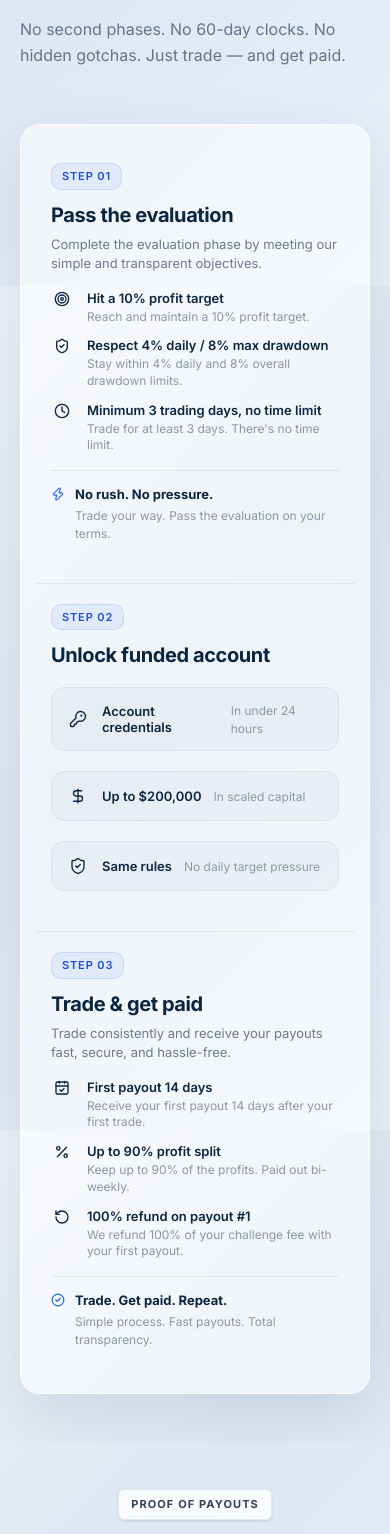
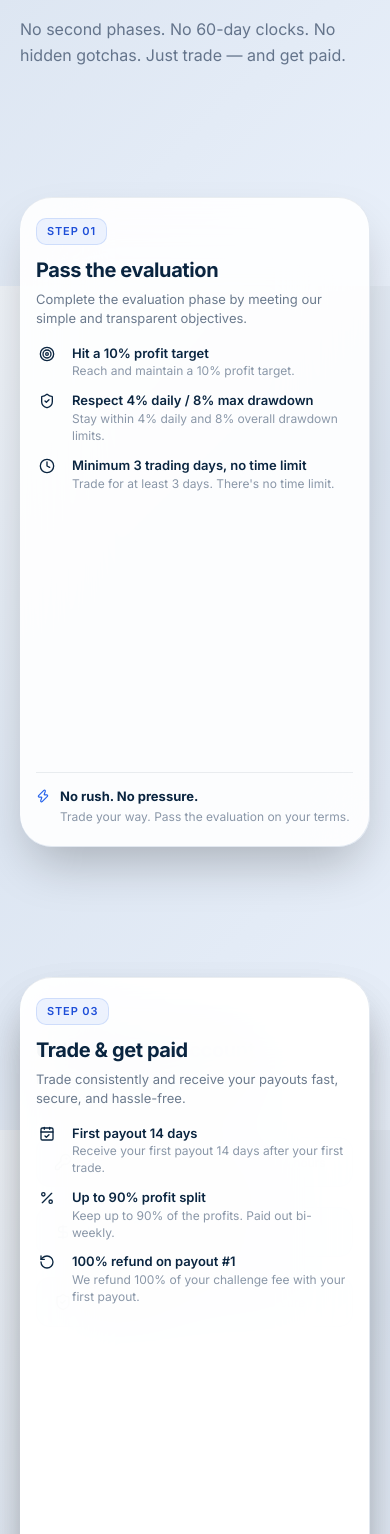
Before and after one commit to jatinkatariaaaa/thepeoplepropwebsite, a Next.js app: page / in a window 390 px wide. Shown: the part 8154-9688 px from the top of the page. Built offline with nearby package versions, Linux system fonts and the light colour scheme.

Commit message:
Implement GSAP scrolling card stack animation for EvaluationSteps section

```diff
--- a/src/components/landing/EvaluationSteps.tsx
+++ b/src/components/landing/EvaluationSteps.tsx
@@ -1,6 +1,8 @@
 "use client";
 
-import { AnimatedSection, AnimatedItem } from "@/components/ui/AnimatedSection";
+import { useEffect, useRef } from "react";
+import gsap from "gsap";
+import { ScrollTrigger } from "gsap/ScrollTrigger";
 import { SectionHeading } from "@/components/ui/SectionHeading";
 import { Button } from "@/components/ui/Button";
 import {
@@ -18,20 +20,85 @@ import {
   CheckCircle2,
 } from "lucide-react";
 
-/* ────────────────────────────────────────────────────────
-   Evaluation Steps — "Three steps from signup to funded"
-   Glassmorphism panel with 3 horizontal step cards
-   ──────────────────────────────────────────────────────── */
+if (typeof window !== "undefined") {
+  gsap.registerPlugin(ScrollTrigger);
+}
 
 export function EvaluationSteps() {
+  const sectionRef = useRef<HTMLDivElement>(null);
+  const triggerRef = useRef<HTMLDivElement>(null);
+  const cardRefs = useRef<(HTMLDivElement | null)[]>([]);
+
+  useEffect(() => {
+    const trigger = triggerRef.current;
+    const cards = cardRefs.current.filter(Boolean) as HTMLDivElement[];
+    const totalCards = cards.length;
+
+    if (!trigger || totalCards === 0) return;
+
+    // Set initial positions: first card visible, rest below
+    gsap.set(cards[0], { yPercent: 0, scale: 1, rotation: 0, opacity: 1 });
+    for (let i = 1; i < totalCards; i++) {
+      gsap.set(cards[i], { yPercent: 120, scale: 1, rotation: 0, opacity: 1 });
+    }
+
+    // Build the scroll-driven timeline
+    const tl = gsap.timeline({
+      scrollTrigger: {
+        trigger: trigger,
+        start: "top top",
+        end: () => `+=${window.innerHeight * (totalCards - 1)}`,
+        pin: true,
+        scrub: 1,
+        pinSpacing: true,
+        invalidateOnRefresh: true,
+      },
+    });
+
+    for (let i = 0; i < totalCards - 1; i++) {
+      // Current card shrinks and rotates slightly
+      tl.to(
+        cards[i],
+        {
+          scale: 0.9,
+          rotation: -2,
+          yPercent: -5,
+          opacity: 0.6,
+          duration: 1,
+          ease: "none",
+          force3D: true,
+        },
+        i,
+      );
+
+      // Next card slides up into view
+      tl.to(
+        cards[i + 1],
+        {
+          yPercent: 0,
+          duration: 1,
+          ease: "none",
+          force3D: true,
+        },
+        i,
+      );
+    }
+
+    const ro = new ResizeObserver(() => ScrollTrigger.refresh());
+    if (sectionRef.current) ro.observe(sectionRef.current);
+
+    return () => {
+      ro.disconnect();
+      tl.kill();
+      ScrollTrigger.getAll().forEach((st) => st.kill());
+    };
+  }, []);
+
   return (
-    <section
-      id="how"
-      className="relative py-12 md:py-32 overflow-hidden"
-    >
-      <div className="mx-auto max-w-7xl px-5 md:px-8">
+    <section ref={sectionRef} id="how" className="relative overflow-hidden z-10 pt-12 md:pt-32">
+      <div className="mx-auto max-w-7xl px-5 md:px-8 mb-8 md:mb-16">
         {/* Header */}
-        <div className="flex items-end justify-between gap-8 flex-wrap mb-14">
+        <div className="flex items-end justify-between gap-8 flex-wrap">
           <SectionHeading
             eyebrow="How It Works"
             title={
@@ -52,21 +119,24 @@ export function EvaluationSteps() {
             <ArrowRight className="w-4 h-4" />
           </Button>
         </div>
+      </div>
 
-        {/* Glass panel */}
-        <AnimatedSection>
-          <div className="evalsteps-panel">
-            <AnimatedSection stagger className="evalsteps-grid">
+      {/* Pinned Scroll Container */}
+      <div ref={triggerRef} className="relative flex items-center justify-center w-full" style={{ height: "100vh" }}>
+
+        {/* Absolute Wrapper for the 3 Cards */}
+        <div className="relative w-full max-w-lg md:max-w-xl lg:max-w-2xl px-5 h-full max-h-[650px] md:max-h-[500px]">
+
           {/* ─── STEP 01 ─── */}
-              <AnimatedItem>
-                <div className="evalsteps-card">
+          <div
+            ref={(el) => { cardRefs.current[0] = el; }}
+            className="absolute top-0 left-0 w-full h-full will-change-transform px-5"
+          >
+            <div className="evalsteps-card h-full bg-white/90 backdrop-blur-2xl shadow-2xl rounded-[32px] border border-slate-200">
               <div className="evalsteps-step-badge">Step 01</div>
-                  <h3 className="evalsteps-card-title">
-                    Pass the evaluation
-                  </h3>
+              <h3 className="evalsteps-card-title">Pass the evaluation</h3>
               <p className="evalsteps-card-desc">
-                    Complete the evaluation phase by meeting our simple and
-                    transparent objectives.
+                Complete the evaluation phase by meeting our simple and transparent objectives.
               </p>
 
               <div className="evalsteps-bullets">
@@ -75,12 +145,8 @@ export function EvaluationSteps() {
                     <Target size={16} strokeWidth={2} />
                   </span>
                   <div>
-                        <div className="evalsteps-bullet-title">
-                          Hit a 10% profit target
-                        </div>
-                        <div className="evalsteps-bullet-sub">
-                          Reach and maintain a 10% profit target.
-                        </div>
+                    <div className="evalsteps-bullet-title">Hit a 10% profit target</div>
+                    <div className="evalsteps-bullet-sub">Reach and maintain a 10% profit target.</div>
                   </div>
                 </div>
 
@@ -89,12 +155,8 @@ export function EvaluationSteps() {
                     <ShieldCheck size={16} strokeWidth={2} />
                   </span>
                   <div>
-                        <div className="evalsteps-bullet-title">
-                          Respect 4% daily / 8% max drawdown
-                        </div>
-                        <div className="evalsteps-bullet-sub">
-                          Stay within 4% daily and 8% overall drawdown limits.
-                        </div>
+                    <div className="evalsteps-bullet-title">Respect 4% daily / 8% max drawdown</div>
+                    <div className="evalsteps-bullet-sub">Stay within 4% daily and 8% overall drawdown limits.</div>
                   </div>
                 </div>
 
@@ -103,63 +165,49 @@ export function EvaluationSteps() {
                     <Clock size={16} strokeWidth={2} />
                   </span>
                   <div>
-                        <div className="evalsteps-bullet-title">
-                          Minimum 3 trading days, no time limit
+                    <div className="evalsteps-bullet-title">Minimum 3 trading days, no time limit</div>
+                    <div className="evalsteps-bullet-sub">Trade for at least 3 days. There&apos;s no time limit.</div>
                   </div>
-                        <div className="evalsteps-bullet-sub">
-                          Trade for at least 3 days. There&apos;s no time limit.
+                </div>
+              </div>
+
+              <div className="evalsteps-card-footer mt-auto">
+                <Zap size={14} className="evalsteps-footer-icon" />
+                <div>
+                  <div className="evalsteps-footer-bold">No rush. No pressure.</div>
+                  <div className="evalsteps-footer-sub">Trade your way. Pass the evaluation on your terms.</div>
                 </div>
               </div>
             </div>
           </div>
 
-                  <div className="evalsteps-card-footer">
-                    <Zap size={14} className="evalsteps-footer-icon" />
-                    <div>
-                      <div className="evalsteps-footer-bold">
-                        No rush. No pressure.
-                      </div>
-                      <div className="evalsteps-footer-sub">
-                        Trade your way. Pass the evaluation on your terms.
-                      </div>
-                    </div>
-                  </div>
-                </div>
-              </AnimatedItem>
-
           {/* ─── STEP 02 ─── */}
-              <AnimatedItem>
-                <div className="evalsteps-card">
-                  <div className="evalsteps-step-badge">
-                    Step 02
-                  </div>
-                  <h3 className="evalsteps-card-title">
-                    Unlock funded account
-                  </h3>
+          <div
+            ref={(el) => { cardRefs.current[1] = el; }}
+            className="absolute top-0 left-0 w-full h-full will-change-transform px-5"
+          >
+            <div className="evalsteps-card h-full bg-white/90 backdrop-blur-2xl shadow-2xl rounded-[32px] border border-slate-200">
+              <div className="evalsteps-step-badge">Step 02</div>
+              <h3 className="evalsteps-card-title">Unlock funded account</h3>
+              <p className="evalsteps-card-desc mb-6">
+                Receive your live credentials quickly and start trading real capital.
+              </p>
 
               <div className="evalsteps-stats-grid">
                 <div className="evalsteps-stat">
                   <span className="evalsteps-stat-icon">
                     <KeyRound size={18} strokeWidth={1.8} />
                   </span>
-                      <div className="evalsteps-stat-label">
-                        Account credentials
-                      </div>
-                      <div className="evalsteps-stat-value">
-                        In under 24 hours
-                      </div>
+                  <div className="evalsteps-stat-label">Account credentials</div>
+                  <div className="evalsteps-stat-value">In under 24 hours</div>
                 </div>
 
                 <div className="evalsteps-stat">
                   <span className="evalsteps-stat-icon">
                     <DollarSign size={18} strokeWidth={1.8} />
                   </span>
-                      <div className="evalsteps-stat-label">
-                        Up to $200,000
-                      </div>
-                      <div className="evalsteps-stat-value">
-                        In scaled capital
-                      </div>
+                  <div className="evalsteps-stat-label">Up to $200,000</div>
+                  <div className="evalsteps-stat-value">In scaled capital</div>
                 </div>
 
                 <div className="evalsteps-stat">
@@ -167,26 +215,22 @@ export function EvaluationSteps() {
                     <ShieldCheck size={18} strokeWidth={1.8} />
                   </span>
                   <div className="evalsteps-stat-label">Same rules</div>
-                      <div className="evalsteps-stat-value">
-                        No daily target pressure
+                  <div className="evalsteps-stat-value">No daily target pressure</div>
                 </div>
               </div>
             </div>
           </div>
-              </AnimatedItem>
 
           {/* ─── STEP 03 ─── */}
-              <AnimatedItem>
-                <div className="evalsteps-card">
-                  <div className="evalsteps-step-badge">
-                    Step 03
-                  </div>
-                  <h3 className="evalsteps-card-title">
-                    Trade &amp; get paid
-                  </h3>
+          <div
+            ref={(el) => { cardRefs.current[2] = el; }}
+            className="absolute top-0 left-0 w-full h-full will-change-transform px-5"
+          >
+            <div className="evalsteps-card h-full bg-white/90 backdrop-blur-2xl shadow-2xl rounded-[32px] border border-slate-200">
+              <div className="evalsteps-step-badge">Step 03</div>
+              <h3 className="evalsteps-card-title">Trade &amp; get paid</h3>
               <p className="evalsteps-card-desc">
-                    Trade consistently and receive your payouts fast, secure, and
-                    hassle-free.
+                Trade consistently and receive your payouts fast, secure, and hassle-free.
               </p>
 
               <div className="evalsteps-bullets">
@@ -195,13 +239,8 @@ export function EvaluationSteps() {
                     <CalendarCheck size={16} strokeWidth={2} />
                   </span>
                   <div>
-                        <div className="evalsteps-bullet-title">
-                          First payout 14 days
-                        </div>
-                        <div className="evalsteps-bullet-sub">
-                          Receive your first payout 14 days after your first
-                          trade.
-                        </div>
+                    <div className="evalsteps-bullet-title">First payout 14 days</div>
+                    <div className="evalsteps-bullet-sub">Receive your first payout 14 days after your first trade.</div>
                   </div>
                 </div>
 
@@ -210,12 +249,8 @@ export function EvaluationSteps() {
                     <Percent size={16} strokeWidth={2} />
                   </span>
                   <div>
-                        <div className="evalsteps-bullet-title">
-                          Up to 90% profit split
-                        </div>
-                        <div className="evalsteps-bullet-sub">
-                          Keep up to 90% of the profits. Paid out bi-weekly.
-                        </div>
+                    <div className="evalsteps-bullet-title">Up to 90% profit split</div>
+                    <div className="evalsteps-bullet-sub">Keep up to 90% of the profits. Paid out bi-weekly.</div>
                   </div>
                 </div>
 
@@ -224,36 +259,23 @@ export function EvaluationSteps() {
                     <RotateCcw size={16} strokeWidth={2} />
                   </span>
                   <div>
-                        <div className="evalsteps-bullet-title">
-                          100% refund on payout #1
+                    <div className="evalsteps-bullet-title">100% refund on payout #1</div>
+                    <div className="evalsteps-bullet-sub">We refund 100% of your challenge fee with your first payout.</div>
                   </div>
-                        <div className="evalsteps-bullet-sub">
-                          We refund 100% of your challenge fee with your first
-                          payout.
+                </div>
+              </div>
+
+              <div className="evalsteps-card-footer mt-auto">
+                <CheckCircle2 size={14} className="evalsteps-footer-icon" />
+                <div>
+                  <div className="evalsteps-footer-bold">Trade. Get paid. Repeat.</div>
+                  <div className="evalsteps-footer-sub">Simple process. Fast payouts. Total transparency.</div>
                 </div>
               </div>
             </div>
           </div>
 
-                  <div className="evalsteps-card-footer">
-                    <CheckCircle2
-                      size={14}
-                      className="evalsteps-footer-icon"
-                    />
-                    <div>
-                      <div className="evalsteps-footer-bold">
-                        Trade. Get paid. Repeat.
         </div>
-                      <div className="evalsteps-footer-sub">
-                        Simple process. Fast payouts. Total transparency.
-                      </div>
-                    </div>
-                  </div>
-                </div>
-              </AnimatedItem>
-            </AnimatedSection>
-          </div>
-        </AnimatedSection>
       </div>
     </section>
   );
```
Lines whose indentation alone changed are shown as unchanged.
